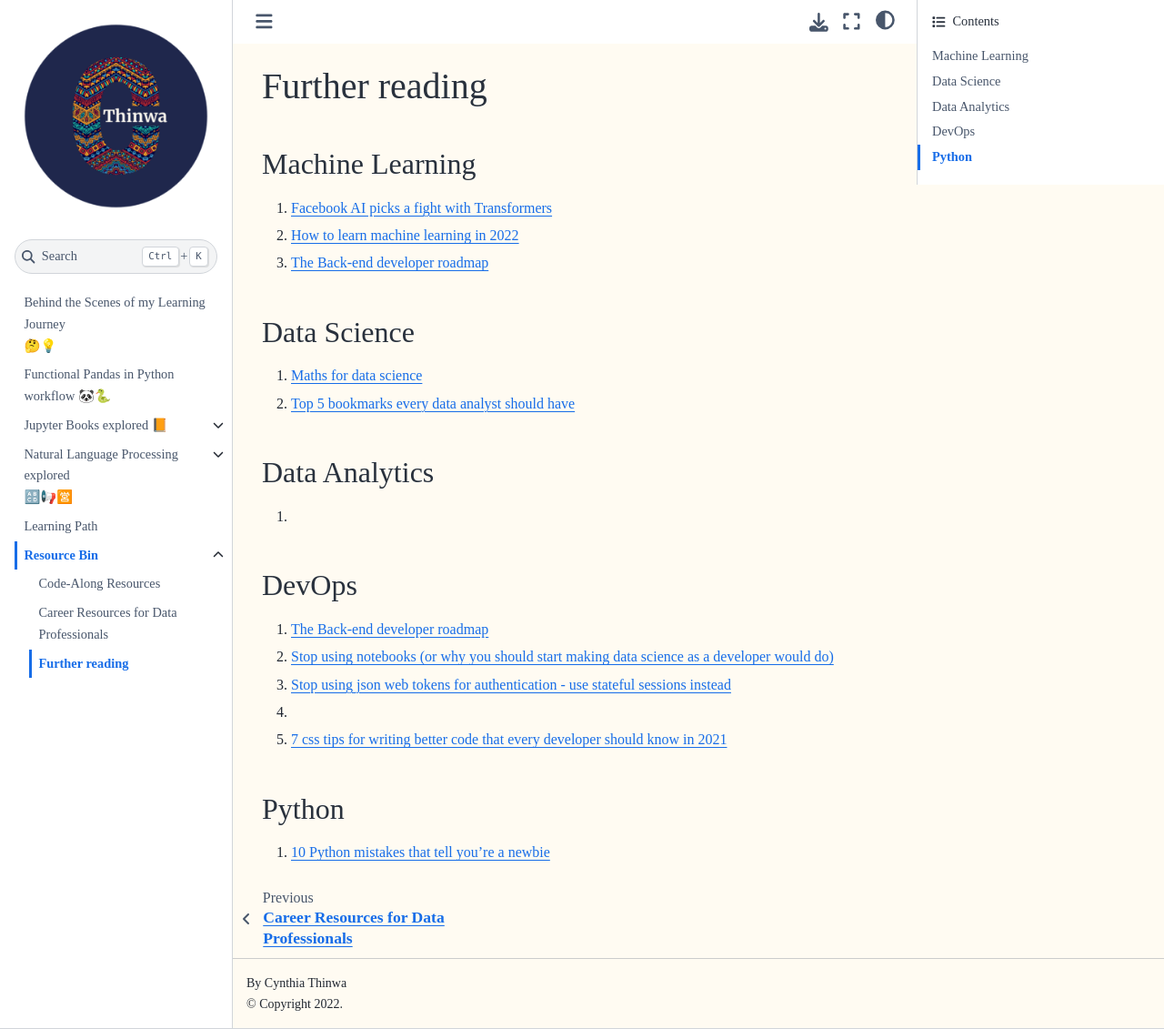
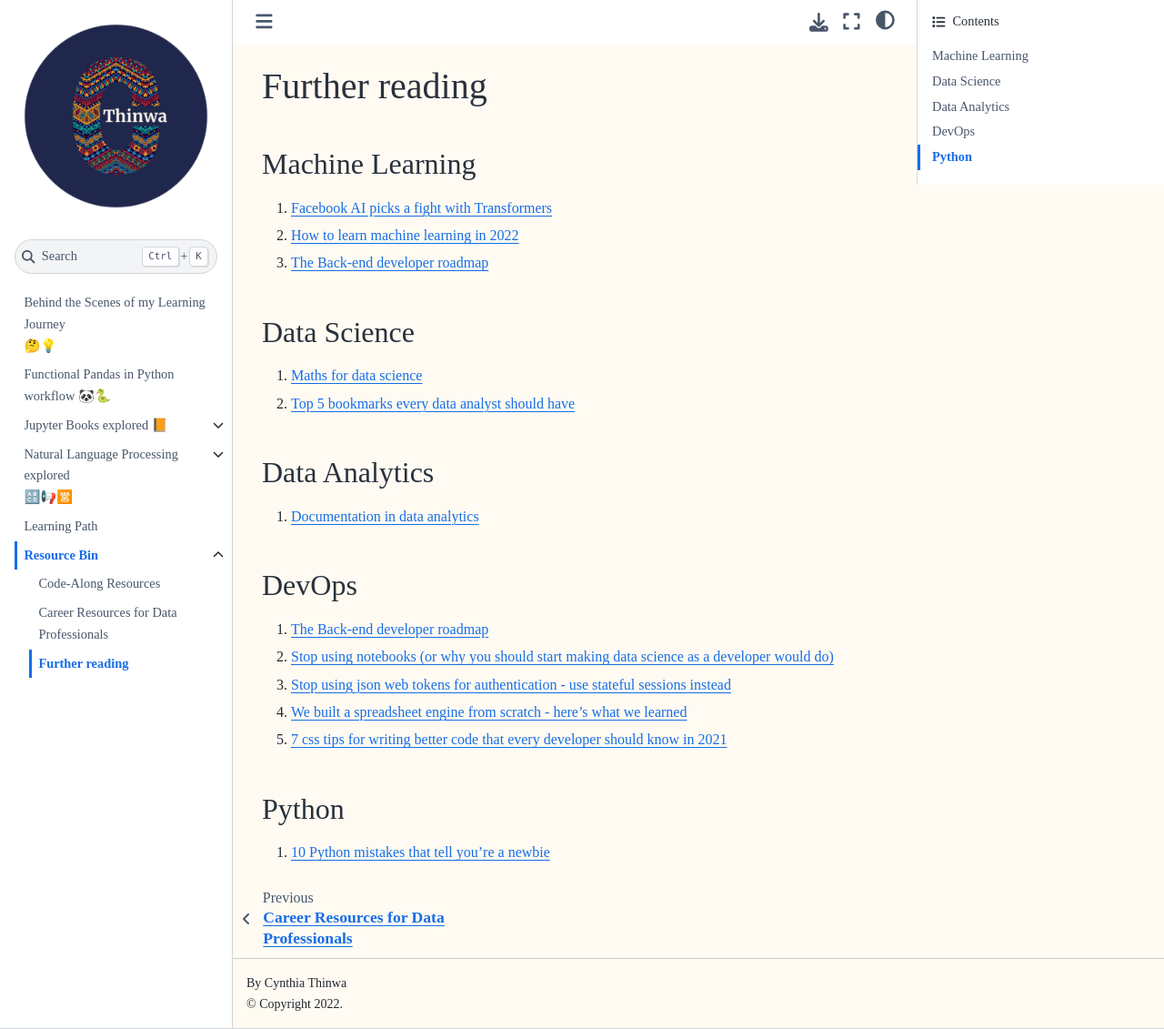
Before and after one commit to CeeThinwa/BTS-Continuous-Learning, a Jupyter Book: the page built from book/further_reading.md, in a window 1280 px wide and 1131 px high. Shown: the whole window at 91% size. Built offline with Jupyter Book 1.0.4 settings and Sphinx 7.4.7 and the Sphinx Book theme 1.1.4, drawn with Linux system fonts in a browser that asks for light colours.

Commit message:
links update

```diff
--- a/book/further_reading.md
+++ b/book/further_reading.md
@@ -13,13 +13,13 @@
 
 ## Data Analytics
 
-1. [](https://medium.com/@ahmedomrane/documentation-in-data-analytics-8963a9be19ac)
+1. [Documentation in data analytics](https://medium.com/@ahmedomrane/documentation-in-data-analytics-8963a9be19ac)
 
 ## DevOps
 1. [The Back-end developer roadmap](https://medium.com/@prajix/backend-developer-roadmap-e61ce30ab10d)
 2. [Stop using notebooks (or why you should start making data science as a developer would do)](https://medium.com/@johan-jublanc/stop-using-notebooks-or-why-you-should-start-making-data-science-as-a-developer-would-do-5d67c8990df5)
 3. [Stop using json web tokens for authentication - use stateful sessions instead](https://medium.com/betterprogramming.pub/stop-using-json-web-tokens-for-authentication-use-stateful-sessions-instead-c0a803931a5d)
-4. [](https://medium.com/we-built-a-spreadsheet-engine-from-scratch-heres-what-we-learned-e4800ab9edf1)
+4. [We built a spreadsheet engine from scratch - here's what we learned](https://medium.com/we-built-a-spreadsheet-engine-from-scratch-heres-what-we-learned-e4800ab9edf1)
 5. [7 css tips for writing better code that every developer should know in 2021](https://medium.com/@cem.eygi/7-css-tips-for-writing-better-code-that-every-developer-should-know-in-2021-fd8c881a1e0e)
 
 ## Python
```
